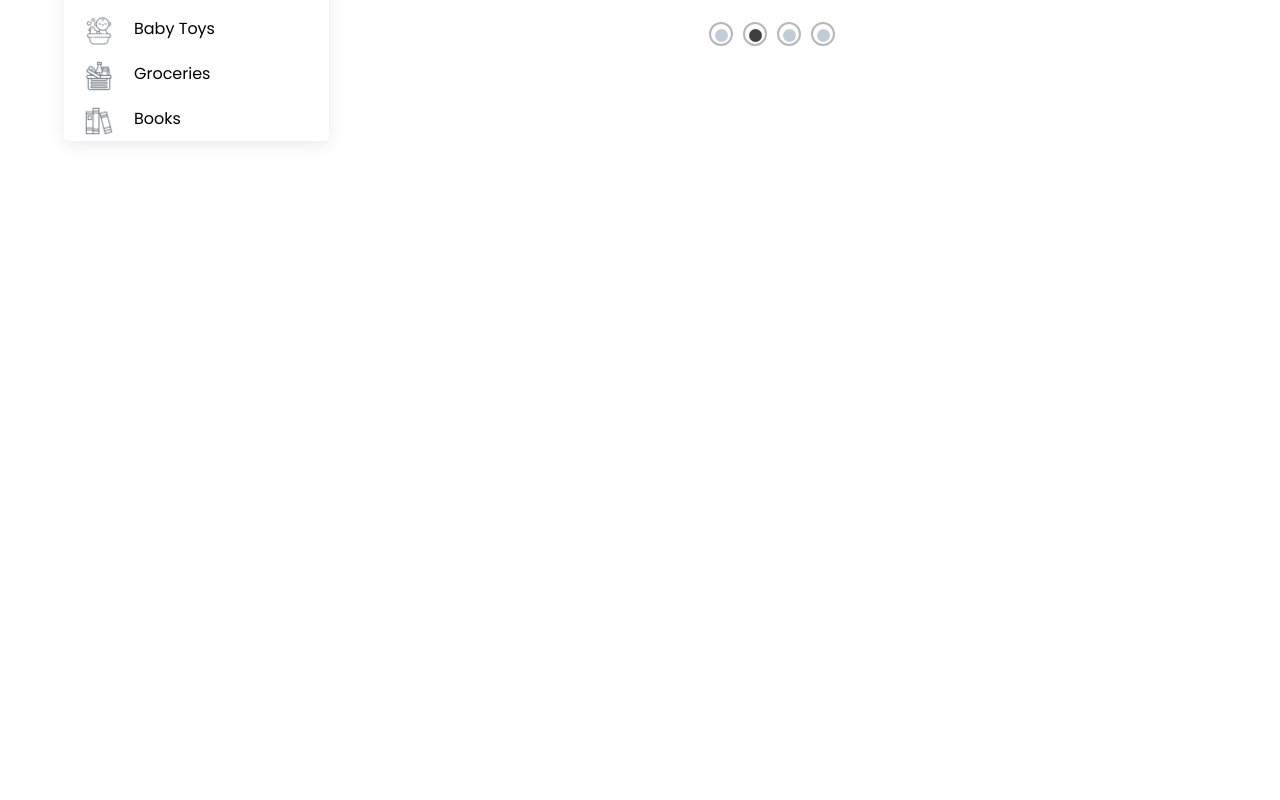
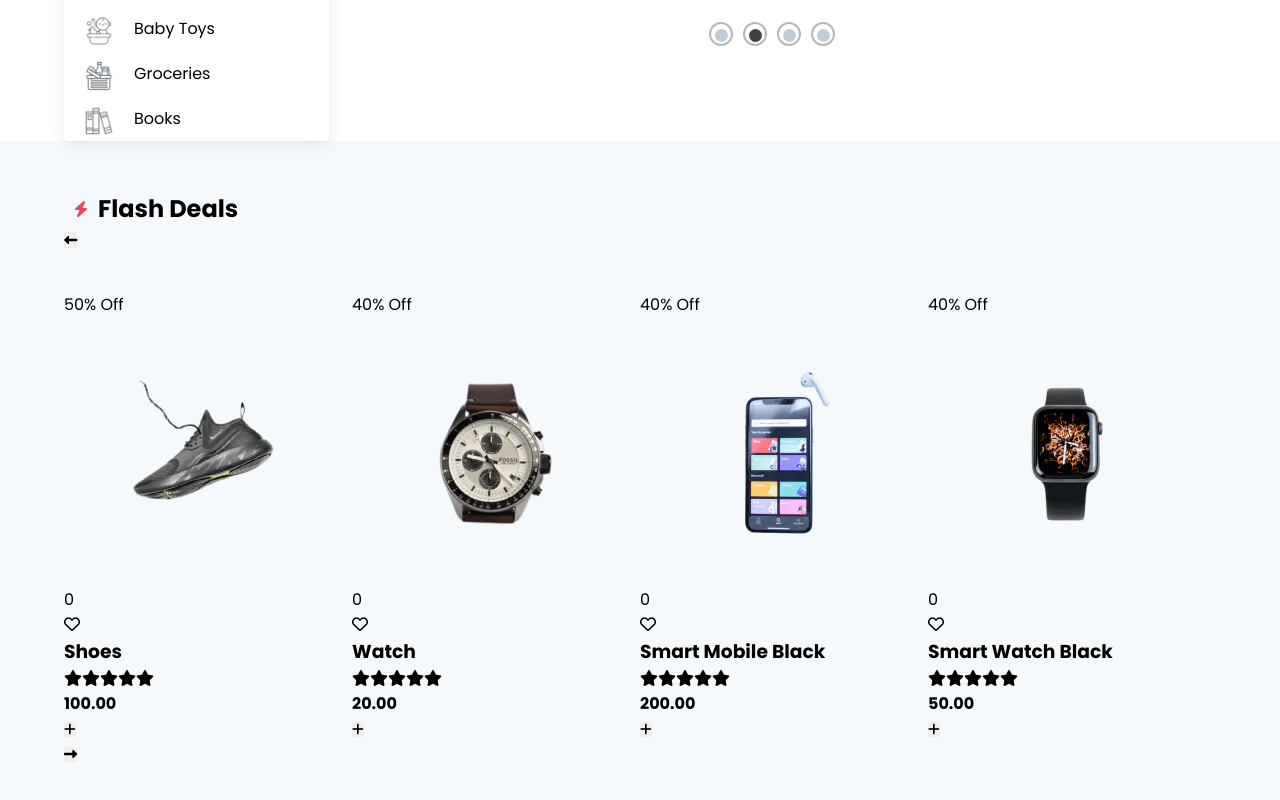
Before and after one commit to AnthonyAniobi/Ecommerce_React_Website, a React (Create React App) app: page / in a window 1280 px wide. Shown: the part 594-1394 px from the top of the page. Before the commit the page ends 800 px from the top, so only its background shows below. Built offline with nearby package versions, Linux system fonts and the light colour scheme.

Commit message:
added flash deals carousel

```diff
--- a/src/App.css
+++ b/src/App.css
@@ -133,3 +133,8 @@ button {
 .mtop {
     margin-top: 40px;
 }
+
+.heading i {
+    color: #e94560;
+    margin: 10px;
+}
--- a/src/App.js
+++ b/src/App.js
@@ -1,17 +1,24 @@
 import './App.css';
 
-import React from 'react'
+import React, { useState } from 'react'
 import Header from './common/header/Header';
 import { BrowserRouter, Route, Routes } from 'react-router-dom';
 import Pages from './pages/Pages';
+import Data from './components/flashDeals/Data';
 
 export default function App() {
+    // step 1: fetch data from database
+
+    const { productItems } = Data
+
+    const [cartItem, setCardItem] = useState([])
+
     return (
         <>
             <BrowserRouter>
                 <Header />
                 <Routes>
-                    <Route path='/' element={<Pages />} />
+                    <Route path='/' element={<Pages productItems={productItems} />} />
                 </Routes>
             </BrowserRouter>
         </>
--- /dev/null
+++ b/src/components/flashDeals/Data.js
@@ -0,0 +1,47 @@
+const Data = {
+    productItems: [
+        {
+            id: 1,
+            discount: 50,
+            cover: "./images/flash/flash-1.png",
+            name: "Shoes",
+            price: 100,
+        },
+        {
+            id: 2,
+            discount: 40,
+            cover: "./images/flash/flash-2.png",
+            name: "Watch",
+            price: 20,
+        },
+        {
+            id: 3,
+            discount: 40,
+            cover: "./images/flash/flash-3.png",
+            name: "Smart Mobile Black",
+            price: 200,
+        },
+        {
+            id: 4,
+            discount: 40,
+            cover: "./images/flash/flash-4.png",
+            name: "Smart Watch Black",
+            price: 50,
+        },
+        {
+            id: 5,
+            discount: 50,
+            cover: "./images/flash/flash-1.png",
+            name: "Shoes",
+            price: 100,
+        },
+        {
+            id: 6,
+            discount: 50,
+            cover: "./images/flash/flash-3.png",
+            name: "Shoes",
+            price: 100,
+        },
+    ],
+}
+export default Data
--- /dev/null
+++ b/src/components/flashDeals/FlashCard.jsx
@@ -0,0 +1,81 @@
+import React from 'react'
+import Slider from "react-slick"
+
+const NextArrow = (props) => {
+    const { onClick } = props
+    return (
+        <div className='control-btn' onClick={onClick}>
+            <button className="next">
+                <i className="fa fa-long-arrow-alt-right"></i>
+            </button>
+        </div>
+    )
+}
+
+const PrevArrow = (props) => {
+    const { onClick } = props
+    return (
+        <div className='control-btn' onClick={onClick}>
+            <button className="prev">
+                <i className="fa fa-long-arrow-alt-left"></i>
+            </button>
+        </div>
+    )
+}
+
+
+const FlashCard = ({ productItems }) => {
+    const settings = {
+        dots: false,
+        infinite: true,
+        speed: 500,
+        slidesToShow: 4,
+        slidesToScroll: 1,
+        nextArrow: <NextArrow />,
+        prevArrow: <PrevArrow />,
+    };
+    return (
+        <>
+            <Slider {...settings}>
+                {
+                    productItems.map((productItems) => {
+                        return (
+
+                            <div className="box">
+
+                                <div className="product mtop">
+                                    <div className="img">
+                                        <span className="discount">{productItems.discount}% Off</span>
+                                        <img src={productItems.cover} alt="" />
+                                        <div className="product-like">
+                                            <label >0</label><br />
+                                            <i className="fa-regular fa-heart"></i>
+                                        </div>
+                                    </div>
+                                    <div className="product-details">
+                                        <h3>{productItems.name}</h3>
+                                        <div className="rate">
+                                            <i className='fa fa-star'></i>
+                                            <i className='fa fa-star'></i>
+                                            <i className='fa fa-star'></i>
+                                            <i className='fa fa-star'></i>
+                                            <i className='fa fa-star'></i>
+                                        </div>
+                                        <div className="price">
+                                            <h4>{productItems.price}.00</h4>
+                                            <button>
+                                                <i className="fa fa-plus"></i>
+                                            </button>
+                                        </div>
+                                    </div>
+                                </div>
+                            </div>
+                        )
+                    })
+                }
+            </Slider>
+        </>
+    )
+}
+
+export default FlashCard
--- a/src/components/flashDeals/FlashDeals.jsx
+++ b/src/components/flashDeals/FlashDeals.jsx
@@ -0,0 +1,20 @@
+import React from 'react'
+import FlashCard from './FlashCard'
+
+const FlashDeals = ({ productItems }) => {
+    return (
+        <>
+            <section className='flash background'>
+                <div className='container'>
+                    <div className="heading f_flex">
+                        <i className="fa fa-bolt"></i>
+                        <h1>Flash Deals</h1>
+                    </div>
+                    <FlashCard productItems={productItems} />
+                </div>
+            </section>
+        </>
+    )
+}
+
+export default FlashDeals
--- a/src/pages/Pages.jsx
+++ b/src/pages/Pages.jsx
@@ -1,10 +1,12 @@
 import React from 'react'
 import Home from '../components/MainPage/Home'
+import FlashDeals from '../components/flashDeals/FlashDeals'
 
-const Pages = () => {
+const Pages = ({ productItems }) => {
     return (
         <>
             <Home />
+            <FlashDeals productItems={productItems} />
         </>
     )
 }
```
Also changed, not shown: src/components/flashDeals/FlashCards.jsx (deleted, +0 -9 lines).
